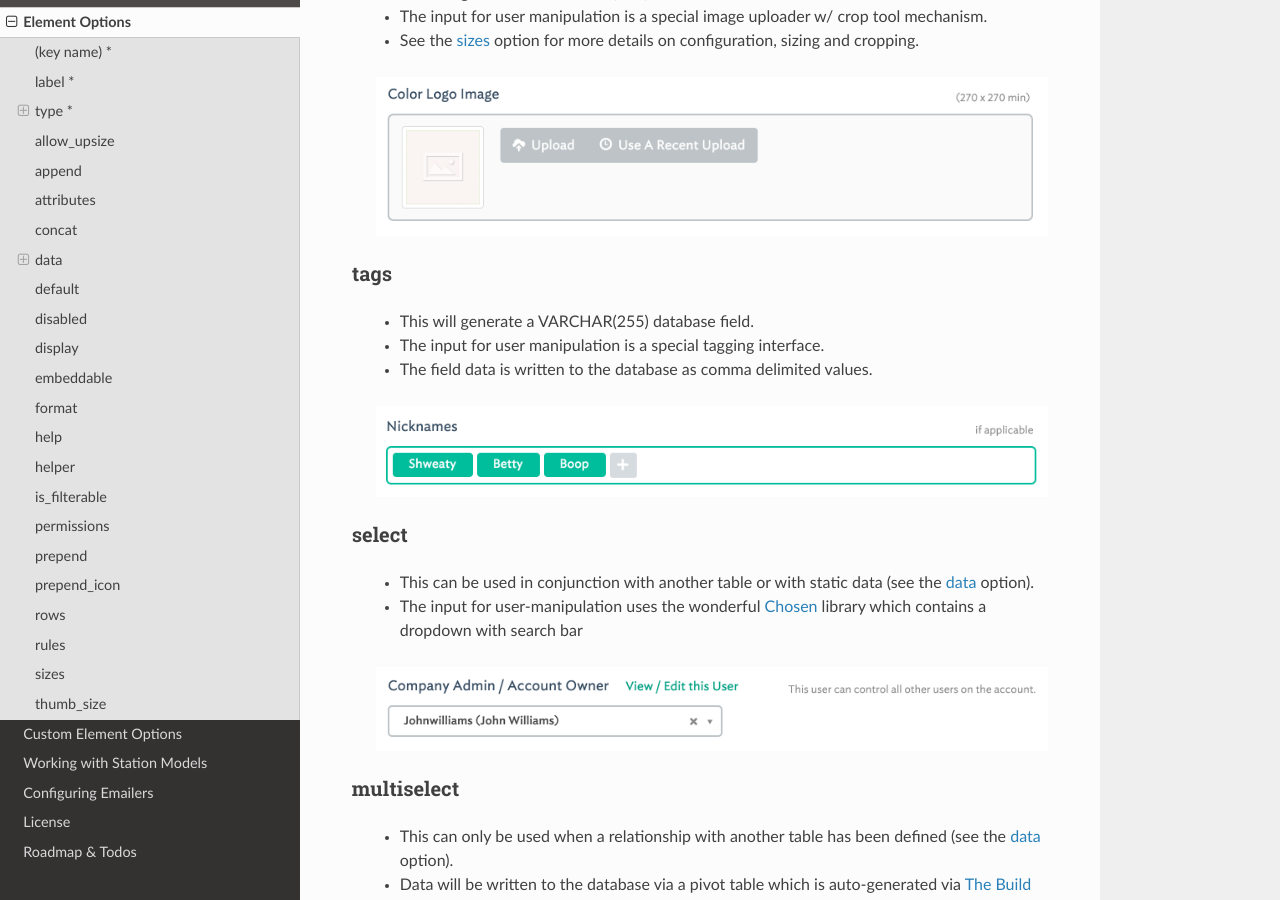
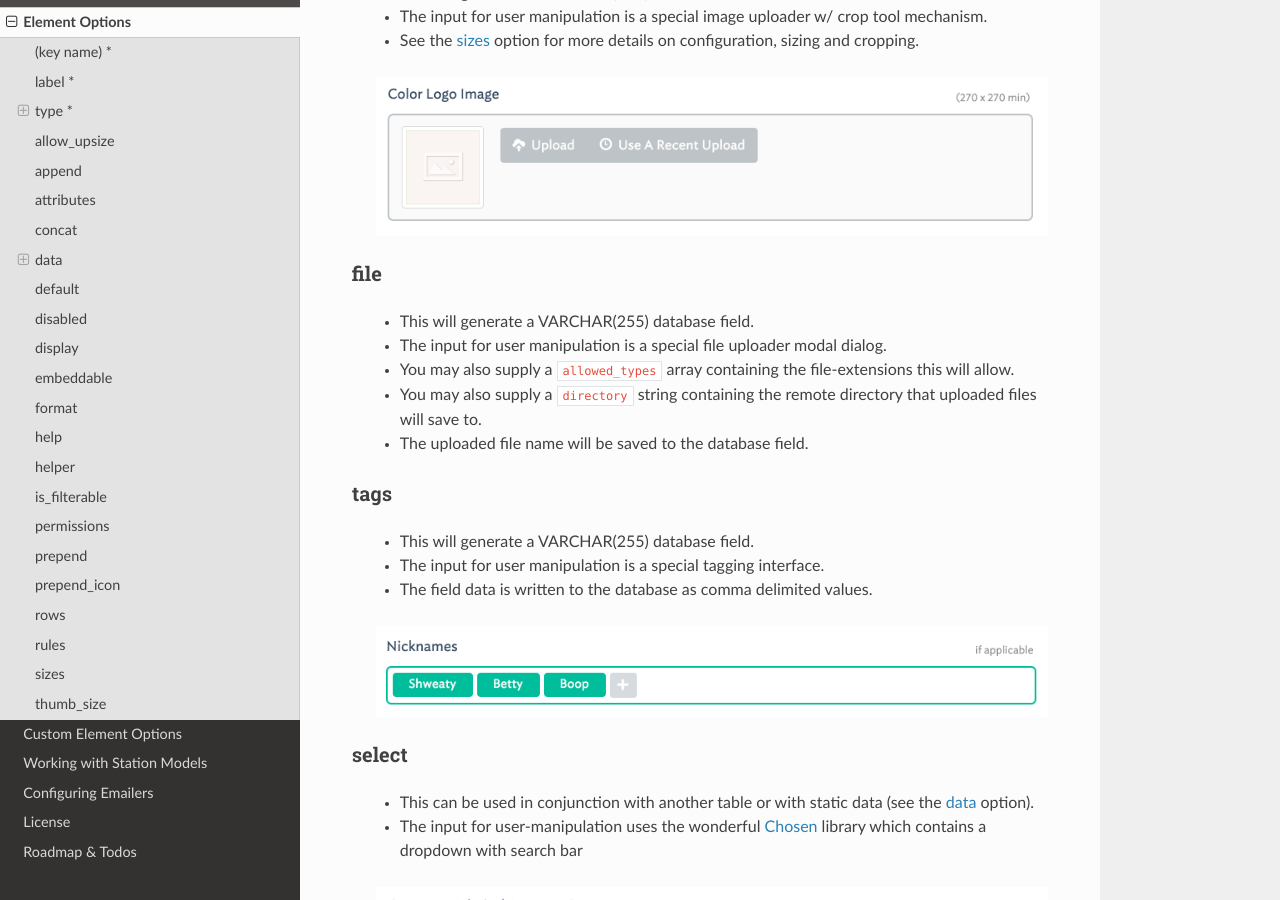
Before and after one commit to LifeboyTech/station, a Sphinx documentation site: the page built from docs/element-options.rst, in a window 1280 px wide and 900 px high, scrolled down 2329 px. Built offline with Sphinx 7.4.7 and the Read the Docs theme 2.0.0, drawn with Linux system fonts in a browser that asks for light colours.

Commit message:
docs: on new `file` element type

```diff
--- a/docs/element-options.rst
+++ b/docs/element-options.rst
@@ -103,6 +103,15 @@ image
    * See the :ref:`config-images` option for more details on configuration, sizing and cropping.
 
    .. image:: images/image.png
+
+file
+^^^^
+
+   * This will generate a VARCHAR(255) database field.
+   * The input for user manipulation is a special file uploader modal dialog.
+   * You may also supply a ``allowed_types`` array containing the file-extensions this will allow.
+   * You may also supply a ``directory`` string containing the remote directory that uploaded files will save to.
+   * The uploaded file name will be saved to the database field.
 
 tags
 ^^^^
```
Also changed, not shown: 14 other files.
